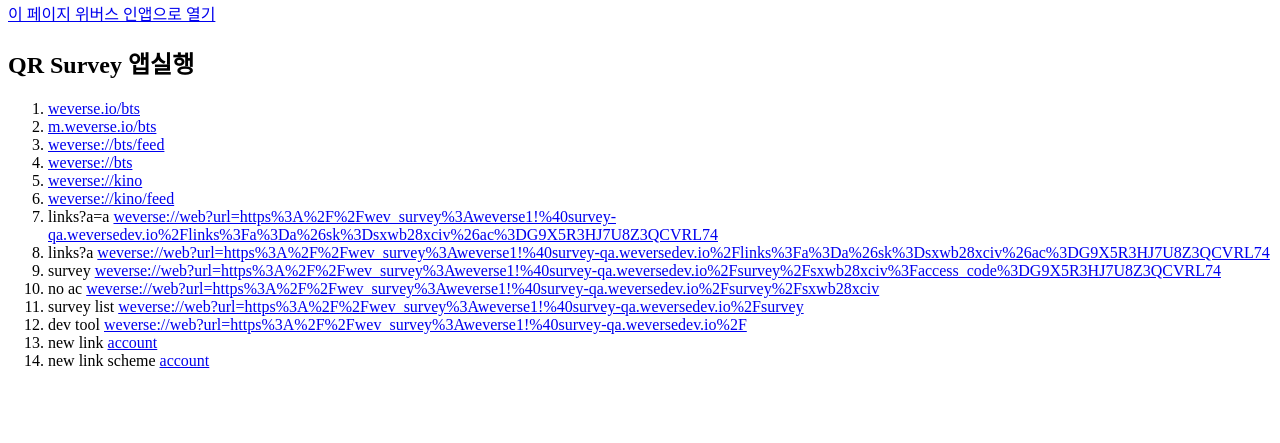
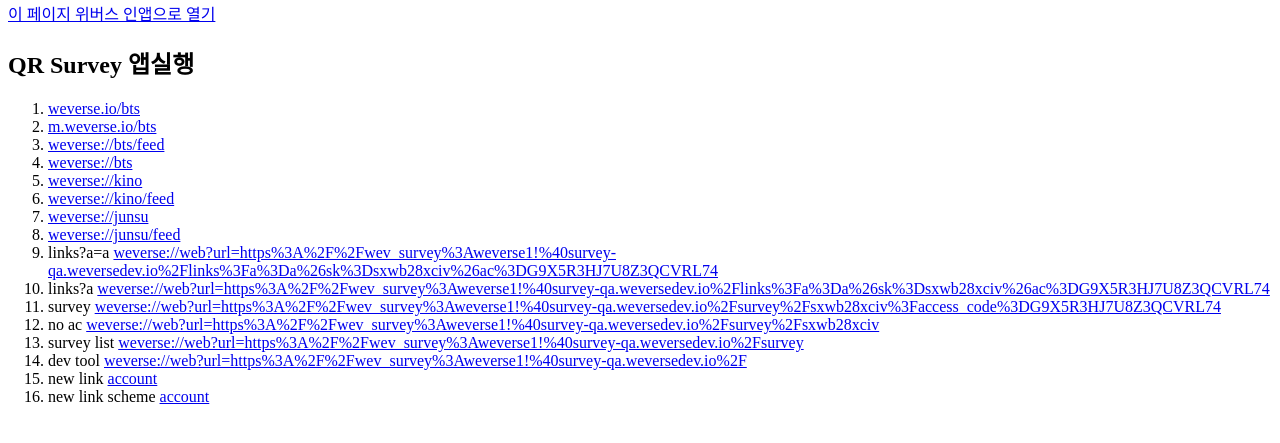
Before and after one commit to junghunbae/static, a plain HTML site: page qr-survey.html in a window 1280 px wide. Shown: the part 79-522 px from the top of the page. Drawn offline with Linux system fonts and the light colour scheme.

Commit message:
Update qr-survey.html

```diff
--- a/qr-survey.html
+++ b/qr-survey.html
@@ -40,6 +40,10 @@
         <li><a href="weverse://kino">weverse://kino</a></li>
         <li><a href="weverse://kino/feed">weverse://kino/feed</a></li>
 
+
+        <li><a href="weverse://junsu">weverse://junsu</a></li>
+        <li><a href="weverse://junsu/feed">weverse://junsu/feed</a></li>
+
         <li>
           links?a=a <a href="weverse://web?url=https%3A%2F%2Fwev_survey%3Aweverse1!%40survey-qa.weversedev.io%2Flinks%3Fa%3Da%26sk%3Dsxwb28xciv%26ac%3DG9X5R3HJ7U8Z3QCVRL74"
             >weverse://web?url=https%3A%2F%2Fwev_survey%3Aweverse1!%40survey-qa.weversedev.io%2Flinks%3Fa%3Da%26sk%3Dsxwb28xciv%26ac%3DG9X5R3HJ7U8Z3QCVRL74</a
```
